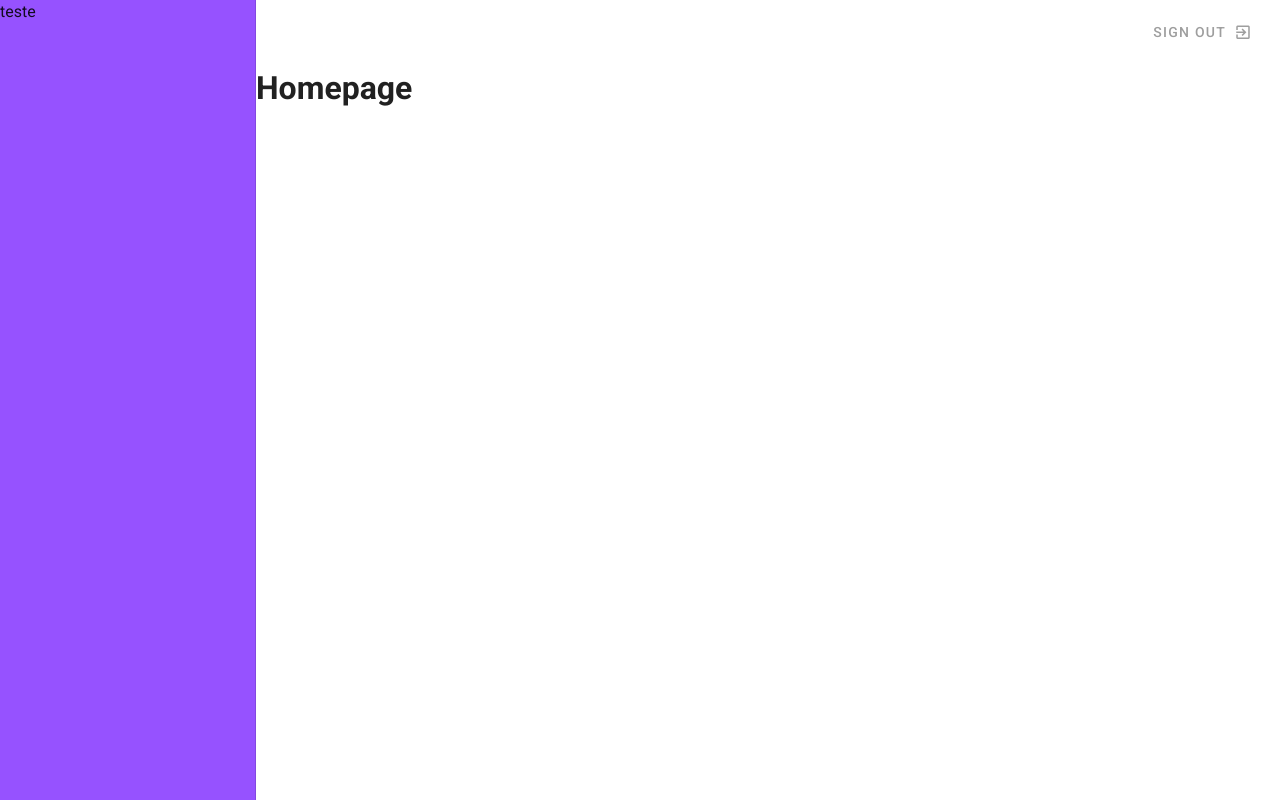
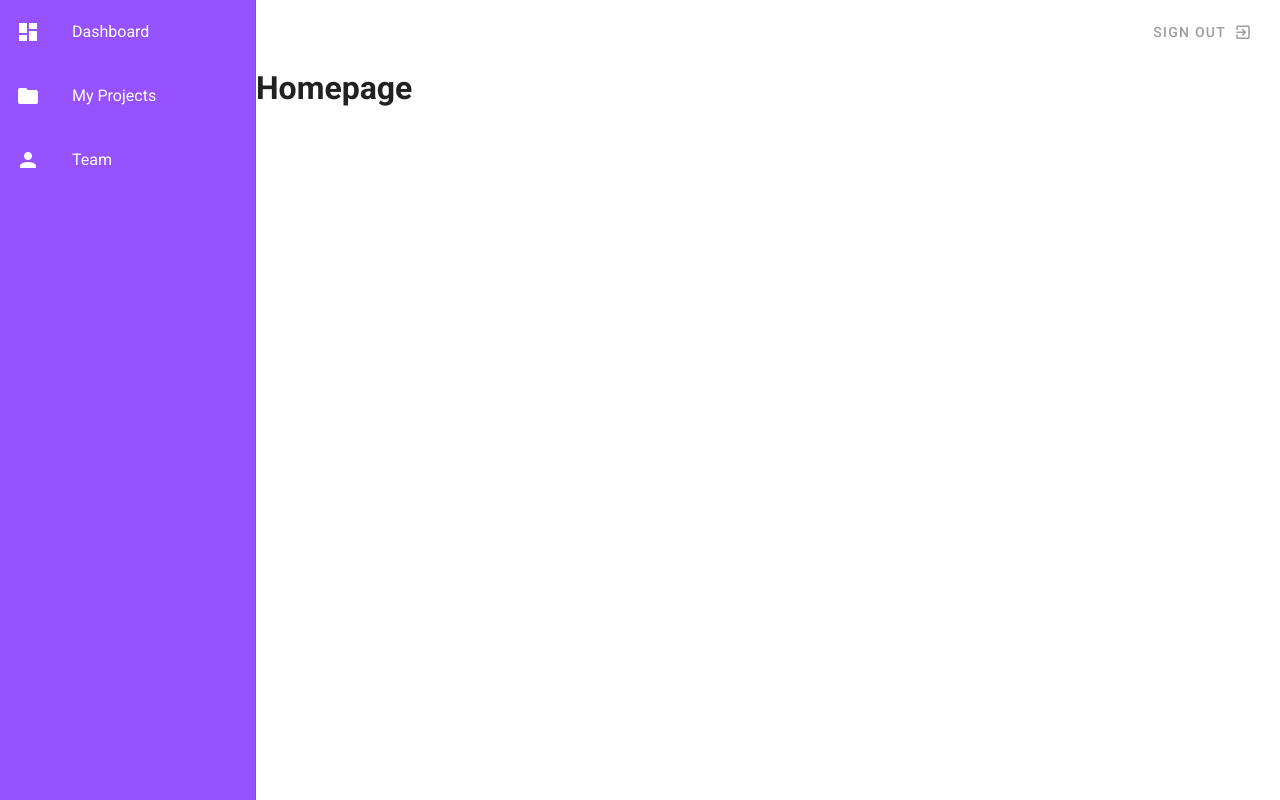
Before and after one commit to carolinelds/hackathon-iteris-todo-ninja, a Vue app: page / in a window 1280 px wide. Both pictures are taken after a click on the button 28 px from the left and 32 px from the top of the page. Built offline with nearby package versions, Linux system fonts and the light colour scheme.

Commit message:
Add content do navigation drawer

```diff
--- a/src/components/NavBar.vue
+++ b/src/components/NavBar.vue
@@ -13,7 +13,18 @@
         </v-toolbar>
 
         <v-navigation-drawer app v-model="drawer" class="primary">
-            <p>teste</p>
+            <v-list v-for="link of links" :key="link.text">
+                <router-link :to="link.route">
+                <v-list-item>
+                    <v-list-item-action>
+                        <v-icon class="white--text">{{ link.icon }}</v-icon>
+                    </v-list-item-action>
+                    <v-list-item-content>
+                        <v-list-item-title class="white--text">{{ link.text }}</v-list-item-title>
+                    </v-list-item-content>
+                </v-list-item>
+                </router-link>
+            </v-list>
         </v-navigation-drawer>
     </nav>
 </template>
@@ -23,12 +34,19 @@
     name: 'NavBar',
     data(){
         return {
-            drawer: false
+            drawer: false,
+            links: [
+                { icon: 'mdi-view-dashboard', text: 'Dashboard', route: '/' },
+                { icon: 'mdi-folder', text: 'My Projects', route: '/projects' },
+                { icon: 'mdi-account', text: 'Team', route: '/team' },
+            ]
         }
     }
 }
 </script>
 
 <style scoped>
-
+.v-list-item:hover {
+    opacity: 0.5;
+}
 </style>
```
